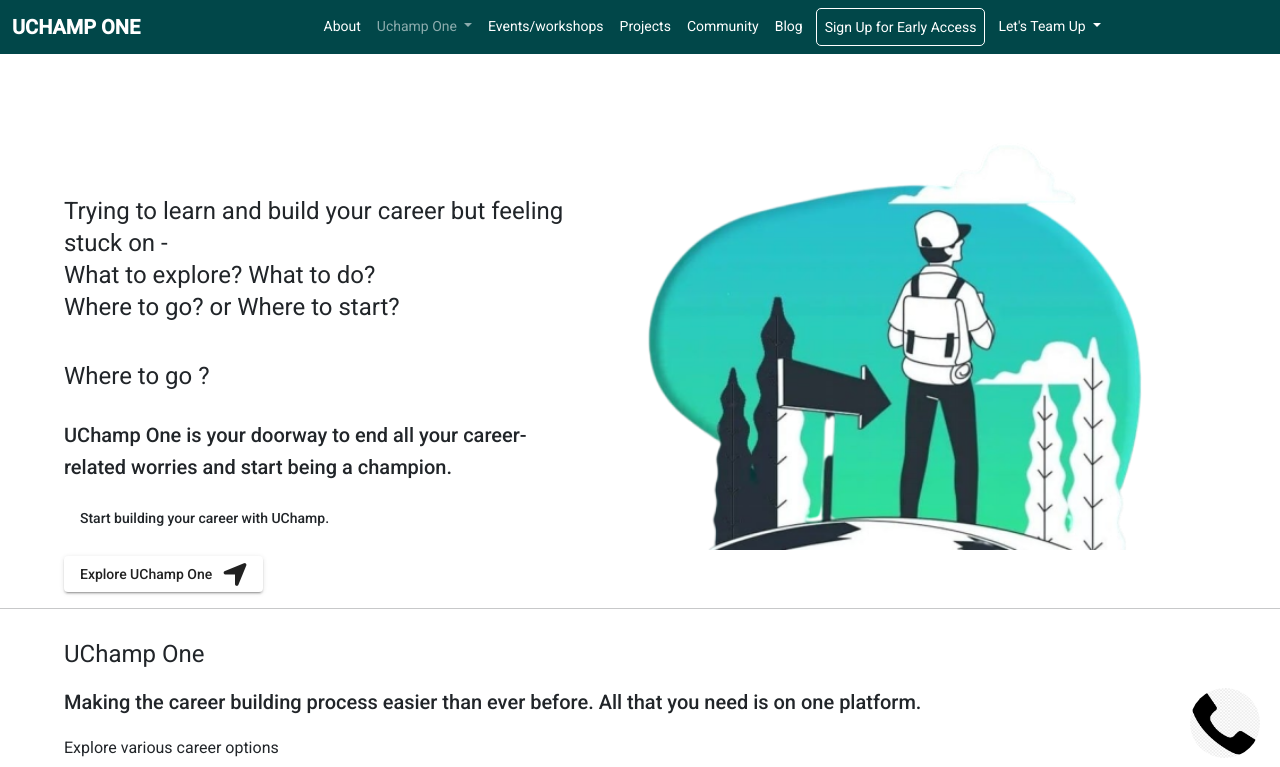
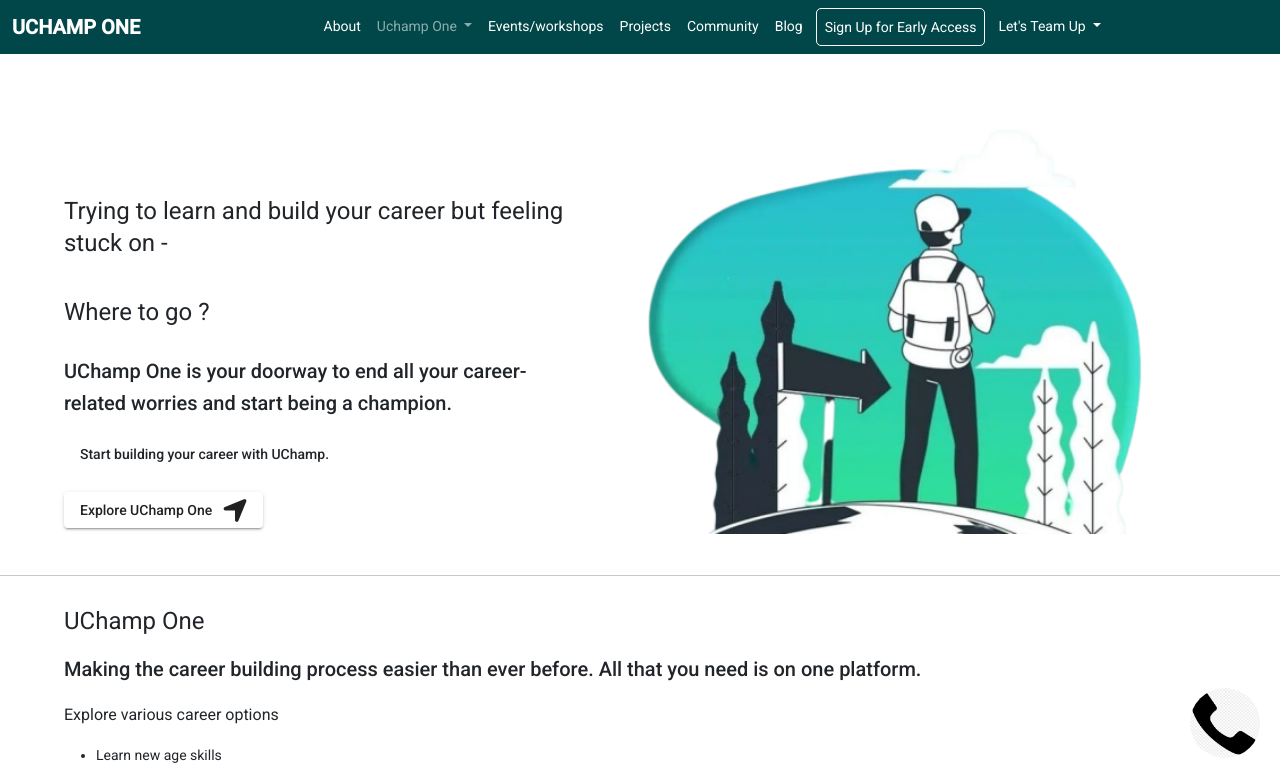
Before and after one commit to Codeslinger143/Uchamp1edition, an Angular app: page /home in a window 1280 px wide. Shown: the top 767 px of the page. Built offline with nearby package versions, Linux system fonts and the light colour scheme.

Commit message:
withscrolleffect

```diff
--- a/src/app/home/home.component.html
+++ b/src/app/home/home.component.html
@@ -2,9 +2,9 @@
     <div style="display: flex; flex-wrap: wrap; " class="curve">
         <div style="width: 46%;margin: 8% 2% 0% 2%; padding: 3% 3% 0% 3%;">
             <h1>Trying to learn and build your career but feeling stuck on - <br>
-
+<!--
                 What to explore? What to do? <br>
-                Where to go? or Where to start?
+                Where to go? or Where to start? -->
 
             </h1>
             <br>
```
